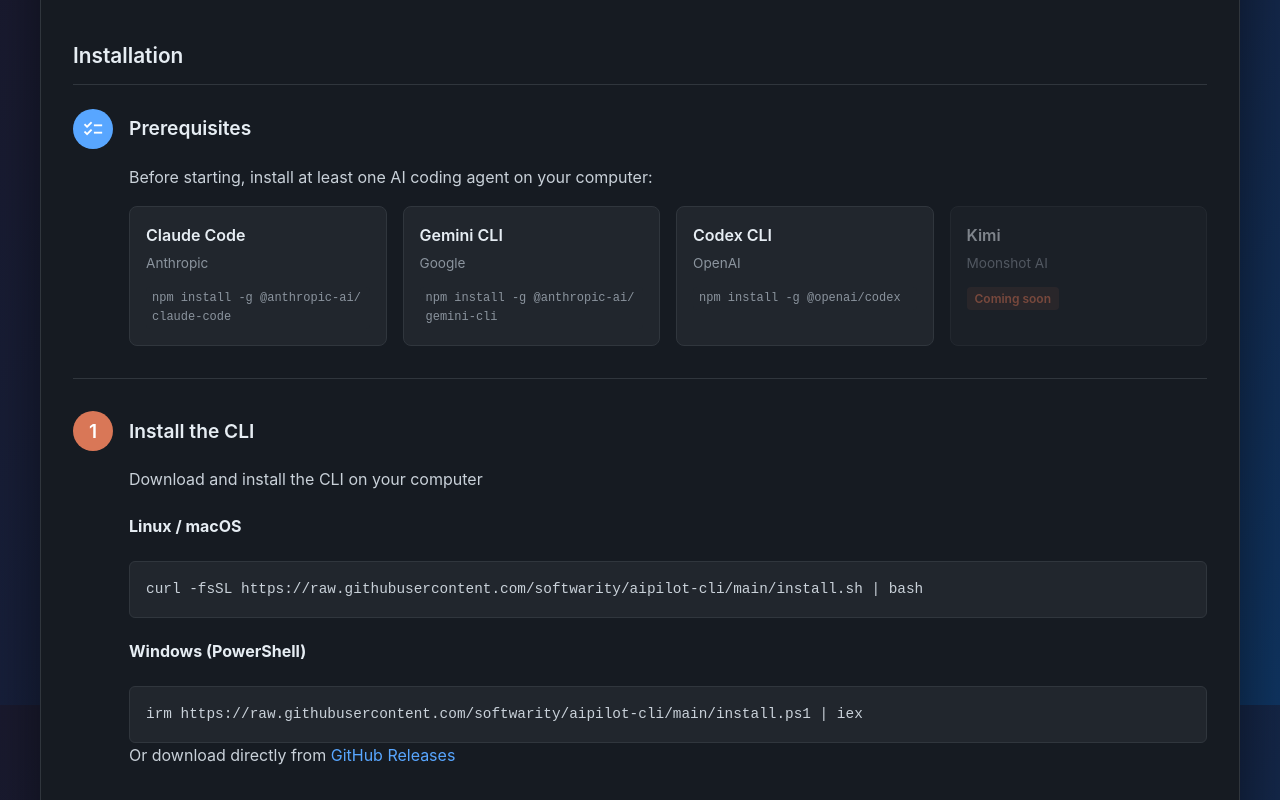
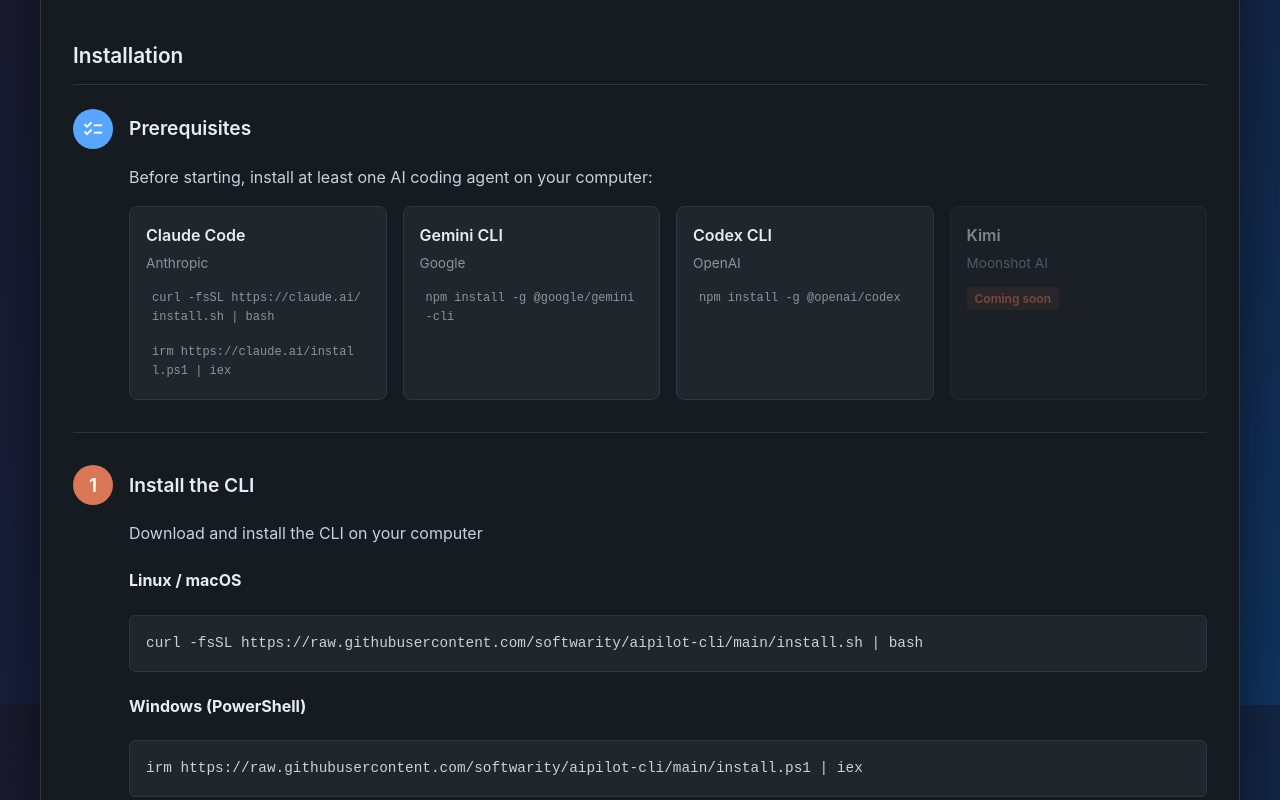
Before and after one commit to softwarity/aipilot-cli, an Angular app in the folder public/: page / in a window 1280 px wide. Shown: the part 1695-2495 px from the top of the page. Built offline with nearby package versions, Linux system fonts and the light colour scheme.

Commit message:
fix install tip cli

```diff
--- a/public/src/app/app.html
+++ b/public/src/app/app.html
@@ -149,12 +149,13 @@
             <a href="https://docs.anthropic.com/en/docs/claude-code/overview" target="_blank" class="agent-card">
               <div class="agent-card-name">Claude Code</div>
               <div class="agent-card-vendor">Anthropic</div>
-              <code>npm install -g @anthropic-ai/claude-code</code>
+              <code>curl -fsSL https://claude.ai/install.sh | bash</code>
+              <code>irm https://claude.ai/install.ps1 | iex</code>
             </a>
             <a href="https://github.com/google-gemini/gemini-cli" target="_blank" class="agent-card">
               <div class="agent-card-name">Gemini CLI</div>
               <div class="agent-card-vendor">Google</div>
-              <code>npm install -g @anthropic-ai/gemini-cli</code>
+              <code>npm install -g @google/gemini-cli</code>
             </a>
             <a href="https://github.com/openai/codex" target="_blank" class="agent-card">
               <div class="agent-card-name">Codex CLI</div>
```
